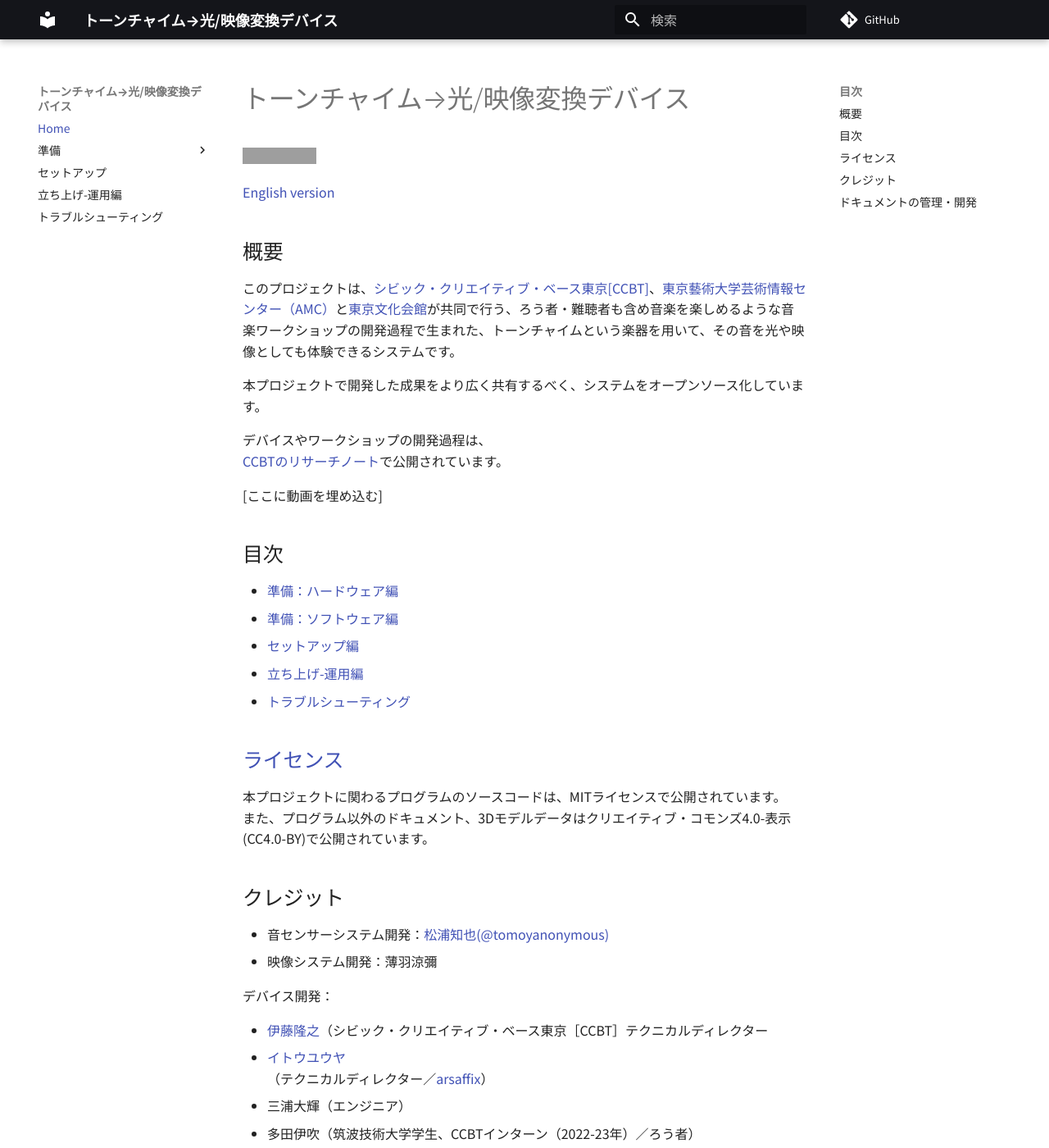
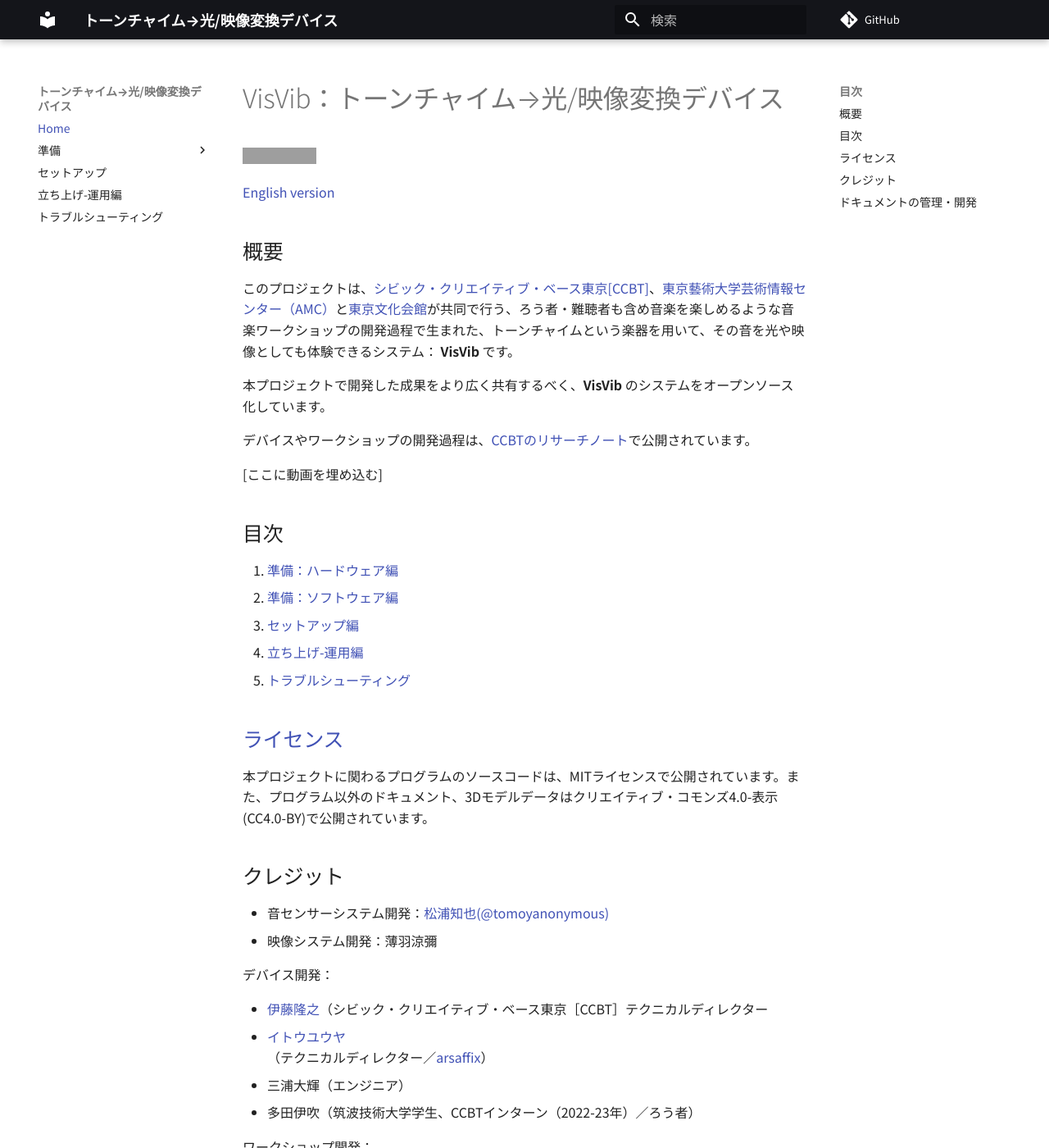
Before and after one commit to ccbtokyo/visvib-manual, an MkDocs documentation site: the page built from docs/README.md, in a window 1280 px wide and 1400 px high. Shown: the whole window at 82% size. Built offline with MkDocs 1.6.1 and Material for MkDocs 9.7.7, drawn with Linux system fonts in a browser that asks for light colours; some web fonts are replaced; comment, search, counter and statistics services are not loaded; grey boxes are pictures that could not be loaded.

```diff
--- a/docs/README.md
+++ b/docs/README.md
@@ -1,4 +1,4 @@
-# トーンチャイム→光/映像変換デバイス
+# VisVib：トーンチャイム→光/映像変換デバイス
 
 [![pages-build-deployment](https://github.com/ccbtokyo/amc-connect/actions/workflows/pages/pages-build-deployment/badge.svg)](https://github.com/ccbtokyo/amc-connect/actions/workflows/pages/pages-build-deployment)
 
@@ -6,27 +6,25 @@
 
 ## 概要
 
-このプロジェクトは、[シビック・クリエイティブ・ベース東京[CCBT]](https://ccbt.rekibun.or.jp/)、[東京藝術大学芸術情報センター（AMC）](https://amc.geidai.ac.jp)と[東京文化会館](https://www.t-bunka.jp/)が共同で行う、ろう者・難聴者も含め音楽を楽しめるような音楽ワークショップの開発過程で生まれた、トーンチャイムという楽器を用いて、その音を光や映像としても体験できるシステムです。
+このプロジェクトは、[シビック・クリエイティブ・ベース東京[CCBT]](https://ccbt.rekibun.or.jp/)、[東京藝術大学芸術情報センター（AMC）](https://amc.geidai.ac.jp)と[東京文化会館](https://www.t-bunka.jp/)が共同で行う、ろう者・難聴者も含め音楽を楽しめるような音楽ワークショップの開発過程で生まれた、トーンチャイムという楽器を用いて、その音を光や映像としても体験できるシステム： **VisVib** です。
 
-本プロジェクトで開発した成果をより広く共有するべく、システムをオープンソース化しています。
+本プロジェクトで開発した成果をより広く共有するべく、**VisVib** のシステムをオープンソース化しています。
 
-デバイスやワークショップの開発過程は、
-[CCBTのリサーチノート](https://ccbt.rekibun.or.jp/research-notes/diverstiy-and-inclusion-project-02)で公開されています。
+デバイスやワークショップの開発過程は、[CCBTのリサーチノート](https://ccbt.rekibun.or.jp/research-notes/diverstiy-and-inclusion-project-02)で公開されています。
 
 [ここに動画を埋め込む]
 
 ## 目次
 
-- [準備：ハードウェア編](1-prep-hardware.md)
-- [準備：ソフトウェア編](2-prep-software.md)
-- [セットアップ編](3-setup.md)
-- [立ち上げ-運用編](4-use.md)
-- [トラブルシューティング](5-troubleshooting.md)
+1. [準備：ハードウェア編](1-prep-hardware.md)
+2. [準備：ソフトウェア編](2-prep-software.md)
+3. [セットアップ編](3-setup.md)
+4. [立ち上げ-運用編](4-use.md)
+5. [トラブルシューティング](5-troubleshooting.md)
 
 ## [ライセンス](./LICENSE)
 
-本プロジェクトに関わるプログラムのソースコードは、MITライセンスで公開されています。
-また、プログラム以外のドキュメント、3Dモデルデータはクリエイティブ・コモンズ4.0-表示(CC4.0-BY)で公開されています。
+本プロジェクトに関わるプログラムのソースコードは、MITライセンスで公開されています。また、プログラム以外のドキュメント、3Dモデルデータはクリエイティブ・コモンズ4.0-表示(CC4.0-BY)で公開されています。
 
 ## クレジット
 
@@ -58,4 +56,4 @@
 
 ## ドキュメントの管理・開発
 
-[DEVELOPMENT](DEVELOPMENT.md) を参照してください。
+[DEVELOPMENT](https://github.com/ccbtokyo/visvib-manual/docs/DEVELOPMENT.md) を参照してください。
```
Also changed, not shown: docs/3-setup.md (+20 -11 lines), docs/img/ultralite_connection.jpg (added), 3 other files.
